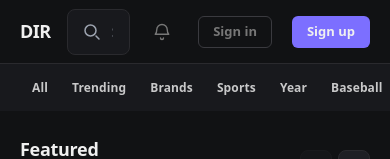
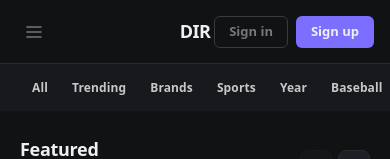
Before and after one commit to Anthem-Media/dir-app, a React (Vite) app: page / in a window 390 px wide. Shown: the top 159 px of the page. Built offline with nearby package versions, Linux system fonts and the light colour scheme.

Commit message:
Mobile header layout reorder: Sign In/Up left, logo center, hamburger right

```diff
--- a/src/components/AppNav.css
+++ b/src/components/AppNav.css
@@ -144,20 +144,76 @@
   background: var(--color-green-dark);
 }
 
+/* ── Hamburger ─────────────────────────────────────────────────────────── */
+
+/* Hidden on desktop — only appears on mobile */
+.site-top-bar__hamburger {
+  display: none;
+  align-items: center;
+  justify-content: center;
+  width: 36px;
+  height: 36px;
+  background: none;
+  border: none;
+  cursor: pointer;
+  color: var(--color-text-secondary);
+  border-radius: 6px;
+  flex-shrink: 0;
+  transition: color 0.1s ease;
+}
+
+.site-top-bar__hamburger:hover {
+  color: var(--color-text-primary);
+}
+
 /* ── Responsive ────────────────────────────────────────────────────────── */
 
 @media (max-width: 900px) {
+  /* Switch to flex so we can use position:absolute on the brand for true centering.
+     Three zones: [hamburger] [DIR logo — centered] [sign-in + sign-up].
+     The brand is pulled out of flow via position:absolute so left/right zones
+     never push it off-center regardless of their width difference. */
   .site-top-bar__inner {
-    padding: 0 20px;
-    grid-template-columns: auto 1fr auto;
-    gap: 16px;
+    display: flex;
+    align-items: center;
+    justify-content: space-between;
+    position: relative;
+    padding: 0 16px;
+    gap: 0;
+  }
+
+  /* Show the hamburger in the left zone */
+  .site-top-bar__hamburger {
+    display: flex;
+  }
+
+  /* Brand sits in the exact horizontal center of the bar via position:absolute */
+  .site-top-bar__brand {
+    position: absolute;
+    left: 50%;
+    transform: translateX(-50%);
   }
 
   .site-top-bar__logo-name {
     display: none;
   }
 
+  /* Hide the search bar — no room on mobile */
+  .site-top-bar__search {
+    display: none;
+  }
+
+  /* Actions: hide About/News/Help links and notification bell.
+     Only Sign In and Sign Up remain, forming the right zone. */
   .site-top-bar__link {
     display: none;
   }
+
+  .site-top-bar__icon-btn {
+    display: none;
+  }
+
+  .site-top-bar__actions {
+    gap: 8px;
+  }
 }
--- a/src/components/AppNav.jsx
+++ b/src/components/AppNav.jsx
@@ -16,6 +16,13 @@ export function AppNav() {
   return (
     <header className="site-top-bar">
       <div className="site-top-bar__inner">
+
+        {/* Mobile hamburger — hidden on desktop, shown on mobile in place of the left column */}
+        <button className="site-top-bar__hamburger" type="button" aria-label="Open menu">
+          <svg width="20" height="20" viewBox="0 0 20 20" fill="none" aria-hidden="true">
+            <path d="M3 5h14M3 10h14M3 15h14" stroke="currentColor" strokeWidth="1.6" strokeLinecap="round" />
+          </svg>
+        </button>
 
         {/* Left — brand (links to homepage) */}
         <Link to="/" className="site-top-bar__brand">
```
Also changed, not shown: 2 other files (tests, documents, lock files or other folders).
